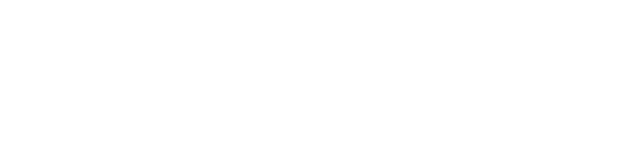
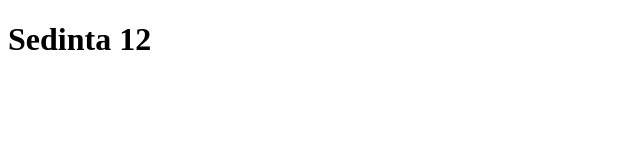
Before and after one commit to MMargiX/sedinta12, a plain HTML site: page index.html in a window 1280 px wide. Shown: the whole page, without its empty margins (0-640 px from the left). Drawn offline with Linux system fonts and the light colour scheme.

Commit message:
add titles

```diff
--- a/index.html
+++ b/index.html
@@ -3,10 +3,10 @@
 <head>
     <meta charset="UTF-8">
     <meta name="viewport" content="width=device-width, initial-scale=1.0">
-    <title>Document</title>
+    <title>Sedinta 12</title>
     <link rel="stylesheet" href="style.css">
 </head>
 <body>
-
+    <h1>Sedinta 12</h1>
 </body>
 </html>
```
